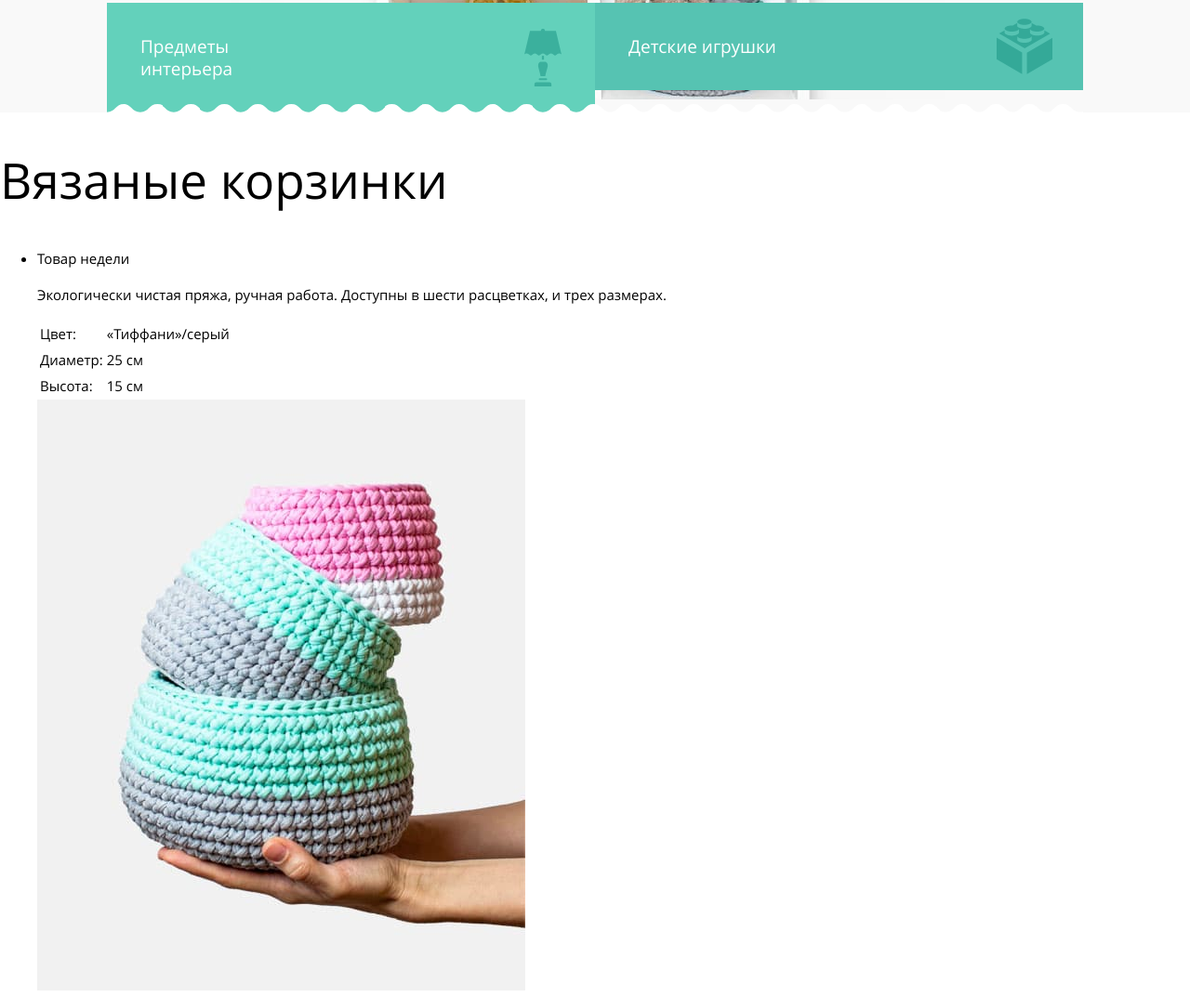
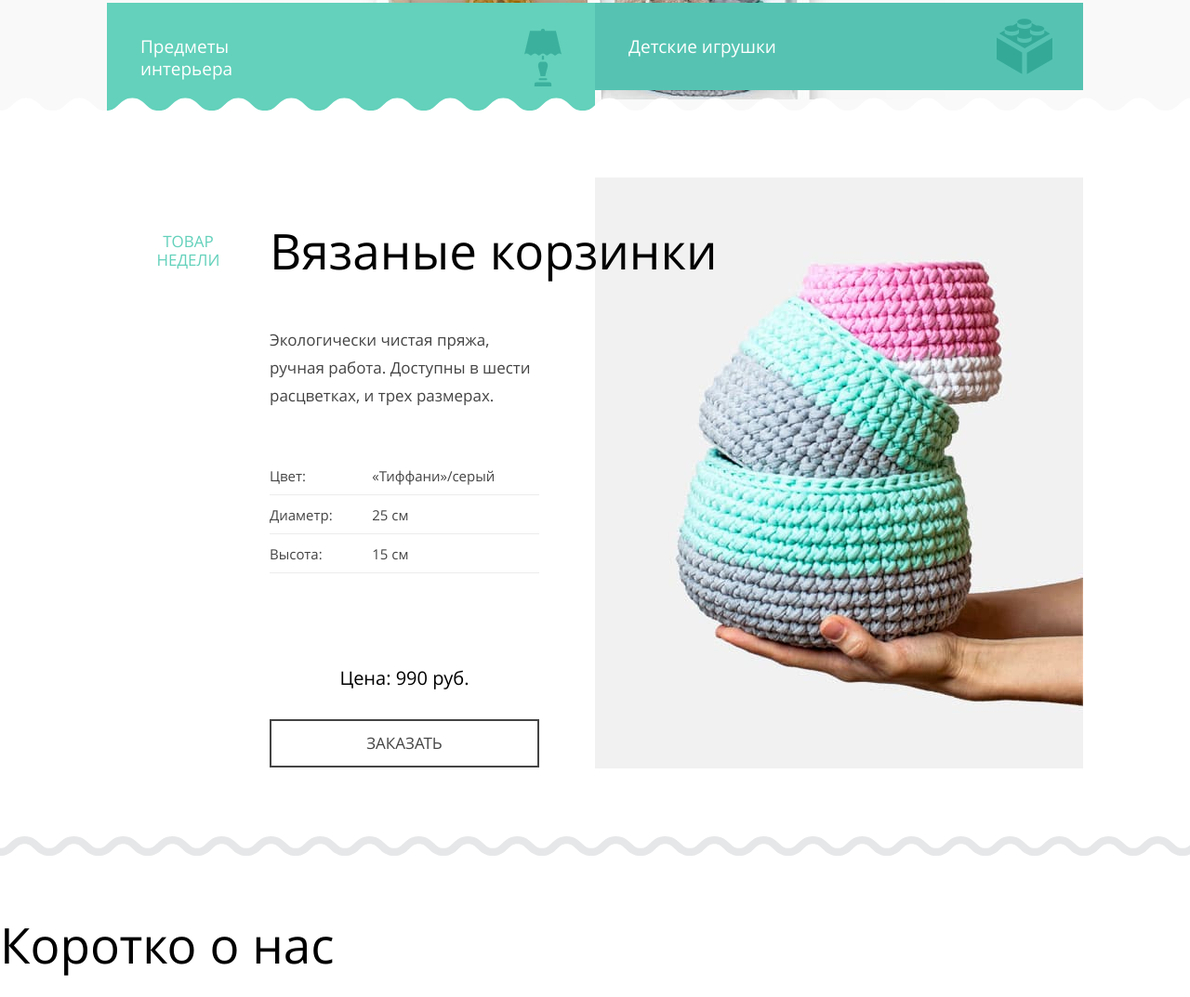
Before and after one commit to arencho88/mishka, a website: page index.html in a window 1280 px wide. Shown: the part 729-1802 px from the top of the page at 93% size. Drawn offline with Linux system fonts and the light colour scheme.

Commit message:
added responsive section baskets

```diff
--- a/index.html
+++ b/index.html
@@ -93,44 +93,55 @@
 			</div>
 		</section>
 		<section class="baskets">
-			<h2 class="title">Вязаные корзинки</h2>
-			<ul class="baskets__list">
-				<li class="baskets__item">
+			<div class="container">
+				<div class="baskets__top">
+					<h2 class="baskets__title title">Вязаные корзинки</h2>
 					<p class="baskets__status">
 						Товар недели
 					</p>
-					<p class="baskets__info">
+				</div>
+				<ul class="baskets__list">
+					<li class="baskets__item">
+						<div class="baskets__info-box">
+							<p class="baskets__text">
 								Экологически чистая пряжа,
 								ручная работа. Доступны в
 								шести расцветках, и трех размерах.
 							</p>
 							<table class="baskets__table">
 								<tr>
-							<td>Цвет:</td>
-							<td>«Тиффани»/серый</td>
+									<td class="baskets__cell">Цвет:</td>
+									<td class="baskets__cell">«Тиффани»/серый</td>
 								</tr>
 								<tr>
-							<td>Диаметр:</td>
-							<td>25 см</td>
+									<td class="baskets__cell">Диаметр:</td>
+									<td class="baskets__cell">25 см</td>
 								</tr>
 								<tr>
-							<td>Высота:</td>
-							<td>15 см</td>
+									<td class="baskets__cell">Высота:</td>
+									<td class="baskets__cell">15 см</td>
 								</tr>
 							</table>
+						</div>
+						<div class="baskets__img-box">
 							<picture>
 								<source media="(min-width: 1150px)" srcset="images/content/basket-img-desktop.jpg">
 								<source media="(min-width: 768px)" srcset="images/content/basket-img-tablet.jpg">
 								<img class="baskets__img" src="images/content/basket-img-mobile.jpg" alt="Вязанная корзинка">
 							</picture>
+						</div>
+						<div class="baskets__price-box">
 							<p class="baskets__price">
 								Цена: 990 руб.
 							</p>
 							<a class="baskets__btn btn" href="#">Заказать</a>
+						</div>
 					</li>
 				</ul>
+			</div>
 		</section>
 		<section class="about">
+			<h2 class="title">Коротко о нас</h2>
 			<ul class="about__list">
 				<li class="about__item">
 					Экологически
--- a/scss/_global.scss
+++ b/scss/_global.scss
@@ -46,3 +46,16 @@ input[type="radio"].visually-hidden {
   line-height: 30px;
   font-weight: 700;
 }
+.btn {
+  display: block;
+  padding: 14px 85px;
+  border: 2px solid #444;
+
+  font-size: 17px;
+  line-height: 20px;
+  font-weight: 700;
+  color: #444;
+  text-align: center;
+  text-decoration: none;
+  text-transform: uppercase;
+}
--- a/scss/_media.scss
+++ b/scss/_media.scss
@@ -27,25 +27,27 @@
 @media(min-width: 600px) {
 	// main-section -------------------/
 	.main-section {
+		position: relative;
+		&::after {
+			content: '';
+
+			height: 22px;
+
+			position: absolute;
+			left: 0;
+			right: 0;
+			bottom: -10px;
+
+			background-image: url(../images/main-section-zigzag.svg);
+			background-position: 0 0;
+			background-size: 37px 22px;
+			background-repeat: repeat-x;
+		}
 		&__inner {
 			padding: 74px 50px 0;
 		}
 		&__list {
 			display: flex;
-			&::after {
-				content: '';
-
-				height: 21px;
-
-				position: absolute;
-				left: 0;
-				right: 0;
-				bottom: -12px;
-
-				background-image: url(../images/main-section-zigzag.svg);
-				background-position: 0 0;
-				background-repeat: repeat-x;
-			}
 		}
 		&__item {
 			width: 50%;
@@ -61,14 +63,27 @@
 			}
 		}
 	}
+
+	// baskets ------------------------/
+	.baskets {
+		margin: 0 0 50px;
+
+		background-size: 37px 15px;
+	}
 }
 
 @media (min-width: 768px) {
+	// container ----------------------/
+	.container {
+		padding: 0 50px;
+	}
+
 	// title --------------------------/
 	.title {
 		font-size: 43px;
 		line-height: 50px;
 	}
+
 	// nav -------------------------------/
 	.nav {
 		display: flex;
@@ -141,6 +156,7 @@
 
 	// main-section -------------------/
 	.main-section {
+		margin: 0 0 50px;
 		&__inner {
 			padding: 160px 50px 0;
 
@@ -153,6 +169,70 @@
 			br {
 				display: none;
 			}
+		}
+	}
+
+	// baskets ------------------------/
+	.baskets {
+		padding: 0 0 70px;
+
+		background-size: 37px 15px;
+		&__top {
+			display: flex;
+			justify-content: space-between;
+			align-items: center;
+			margin: 0 0 57px;
+		}
+		&__title {
+			margin: 0;
+		}
+		&__status {
+			width: 125px;
+			margin: 0;
+
+			text-align: center;
+		}
+		&__list {
+			max-width: 700px;
+			margin: 0 auto;
+
+			position: relative;
+		}
+		&__item {
+			display: flex;
+			flex-wrap: wrap;
+			justify-content: space-between;
+		}
+		&__info-box {
+			max-width: 290px;
+		}
+		&__text {
+			font-size: 17px;
+			line-height: 30px;
+
+			margin: 0 0 40px;
+		}
+		&__img-box {
+			margin: 0;
+		}
+		&__img {
+			width: 333px;
+			height: 404px;
+		}
+		&__price-box {
+			width: 290px;
+
+			position: absolute;
+			top: 295px;
+			left: 0;
+		}
+		&__price {
+			font-size: 20px;
+
+			margin: 0 0 32px;
+		}
+		&__btn {
+			max-width: 100%;
 		}
 	}
 }
@@ -240,6 +320,14 @@
 
 	// main-section -------------------/
 	.main-section {
+		margin: 0 0 70px;
+		&::after {
+			height: 34px;
+
+			bottom: -18px;
+
+			background-size: 57px 34px;
+		}
 		&__inner {
 			background-image: url(../images/main-section-bg-desktop.jpg);
 		}
@@ -247,4 +335,48 @@
 			width: 700px;
 		}
 	}
+
+	// baskets ------------------------/
+	.baskets {
+		padding: 0 0 95px;
+		margin: 0 0 66px;
+
+		background-size: 53px 23px;
+		.container {
+			position: relative;
+		}
+		&__top {
+			margin: 0;
+			padding: 0 0 0 50px;
+
+			position: absolute;
+			top: 50px;
+			left: 0;
+			z-index: 2;
+		}
+		&__title {
+			order: 2;
+		}
+		&__status {
+			width: 175px;
+			padding: 0 35px;
+		}
+		&__list {
+			max-width: 875px;
+			margin: 0 0 0 auto;
+		}
+		&__info-box {
+			padding: 160px 0 0;
+		}
+		&__text {
+			margin: 0 0 50px;
+		}
+		&__img {
+			width: 525px;
+			height: 636px;
+		}
+		&__price-box {
+			top: 527px;
+		}
+	}
 }
--- a/scss/style.scss
+++ b/scss/style.scss
@@ -214,6 +214,17 @@
 			background-repeat: no-repeat;
 			background-position: center center;
 		}
+		&:hover {
+			&::after {
+				opacity: 0.7;
+			}
+		}
+		&:active {
+			color: rgba($color: #fff, $alpha: 0.3);
+			&::after {
+				opacity: 0.3;
+			}
+		}
 	}
 	&__item--interior {
 		.main-section__link {
@@ -244,6 +255,75 @@
 	&__text {
 		width: 160px;
 		margin: 0;
+	}
+}
+
+// baskets ---------------------------/
+.baskets {
+	padding: 0 0 42px;
+	margin: 0 0 28px;
+
+	background-image: url(../images/baskets-zigzag.svg);
+	background-position: 0 100%;
+	background-size: 16px 7px;
+	background-repeat: repeat-x;
+	&__title {
+		margin: 0 0 8px;
+	}
+	&__status {
+		margin: 0 0 25px;
+
+		font-size: 17px;
+		font-weight: 700;
+		line-height: 20px;
+		text-transform: uppercase;
+		color: $green;
+	}
+	&__list {
+		@include reset-ul;
+	}
+	&__info-box {
+		color: #444;
+	}
+	&__text {
+		max-width: 350px;
+		margin: 0 0 18px;
+	}
+	&__table {
+		width: 100%;
+		margin: 0 0 28px;
+		border-collapse: collapse;
+	}
+	&__cell {
+		padding: 9px 0 8px;
+		border-bottom: 1px solid #ececec;
+		&:first-child {
+			width: 38%;
+		}
+	}
+	&__img-box {
+		margin: 0 0 28px;
+
+		background-color: #f1f1f1;
+	}
+	&__img {
+		display: block;
+		width: 260px;
+		height: 315px;
+		margin: 0 0 0 auto;
+
+		object-fit: cover;
+	}
+	&__price {
+		font-size: 17px;
+		font-weight: 700;
+		text-align: center;
+
+		margin: 0 0 25px;
+	}
+	&__btn {
+		max-width: 360px;
+		margin: 0 auto;
 	}
 }
 
@@ -291,9 +371,4 @@
 
 
 
-
-
-
-
-
 @import 'media';
```
Also changed, not shown: css/style.min.css, images/baskets-zigzag.svg (added). Lines whose indentation alone changed are shown as unchanged.
